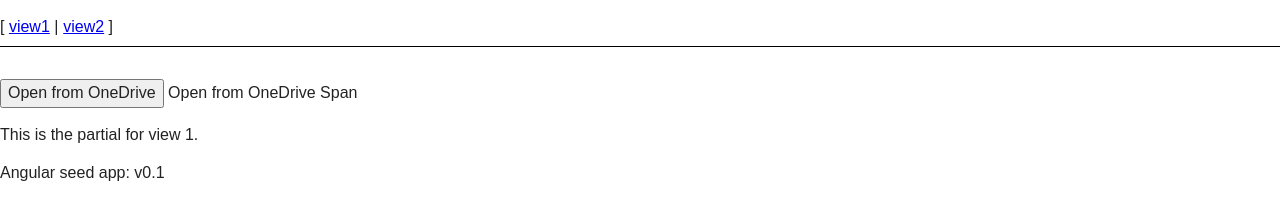
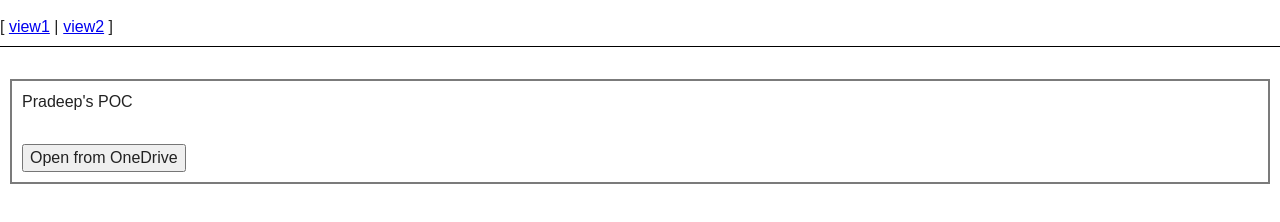
Before and after one commit to pradeepshastry/onedrive, a website: page app/index.html at #!/view1 in a window 1280 px wide. Drawn offline with nearby package versions, Linux system fonts and the light colour scheme.

Commit message:
Downgraded to 7.0 version

```diff
--- a/app/index.html
+++ b/app/index.html
@@ -26,9 +26,9 @@
 
   <div ng-view></div>
 
-  <script type="text/javascript" src="https://js.live.net/v7.2/OneDrive.js"></script>
+  <script type="text/javascript" src="http://js.live.net/v7.0/OneDrive.js"></script>
 
-  <div>Angular seed app: v<span app-version></span></div>
+  <!--<div>Angular seed app: v<span app-version></span></div>-->
 
   <!-- In production use:
   <script src="//ajax.googleapis.com/ajax/libs/angularjs/x.x.x/angular.min.js"></script>
--- a/app/view1/view1.html
+++ b/app/view1/view1.html
@@ -1,3 +1,9 @@
-<button ng-click="launchOneDrivePicker()">Open from OneDrive</button>
-<span ng-click="launchOneDrivePicker()">Open from OneDrive Span</span>
-<p>This is the partial for view 1.</p>
+<div style="border: 2px solid #7b7b7b; margin: 10px;" ng-controller="View1Ctrl">
+    <div style="padding: 10px;">
+        <div>Pradeep's POC</div>
+        <button style="margin-top: 30px" ng-click="launchOneDrivePicker()">Open from OneDrive</button><br>
+        <div ng-if="response" style="margin-top: 30px">Response from OneDrive
+            <pre style="margin-top: 20px">{{ response | json }}</pre>
+        </div>
+    </div>
+</div>
```
